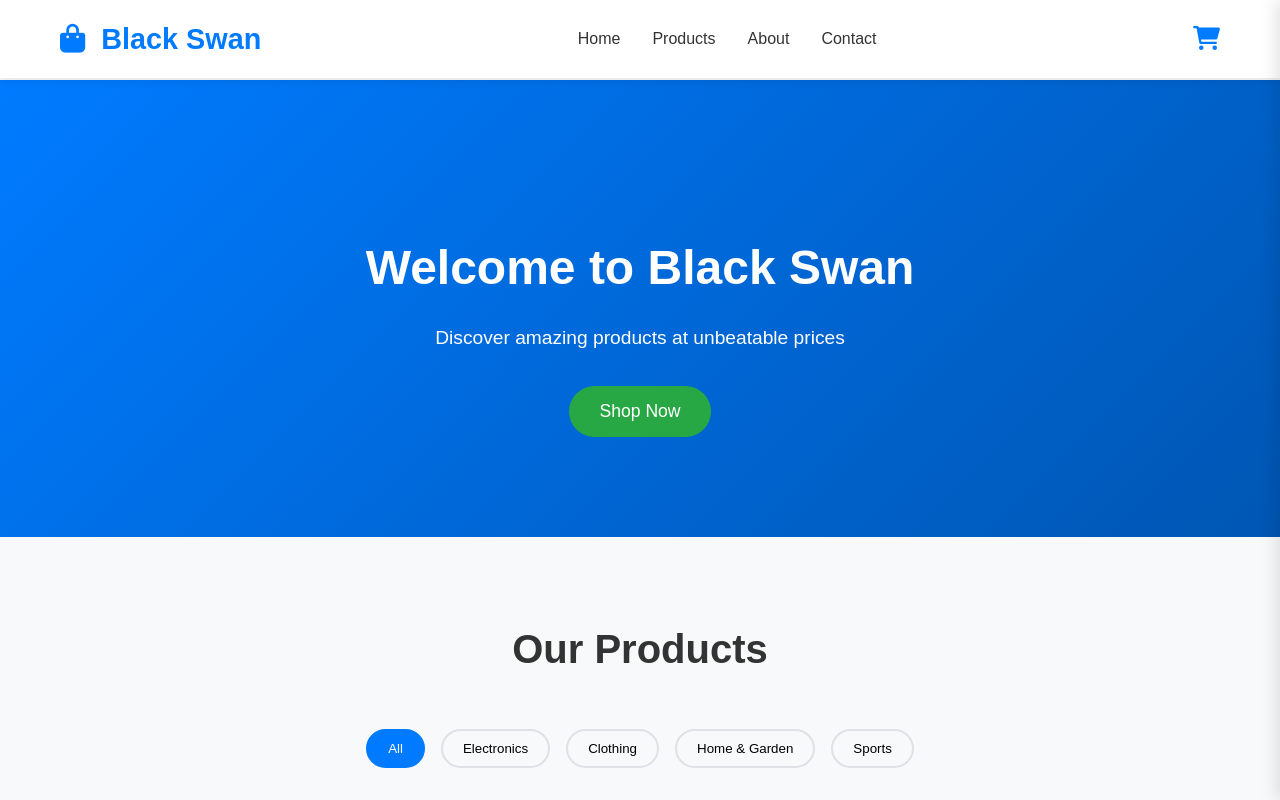
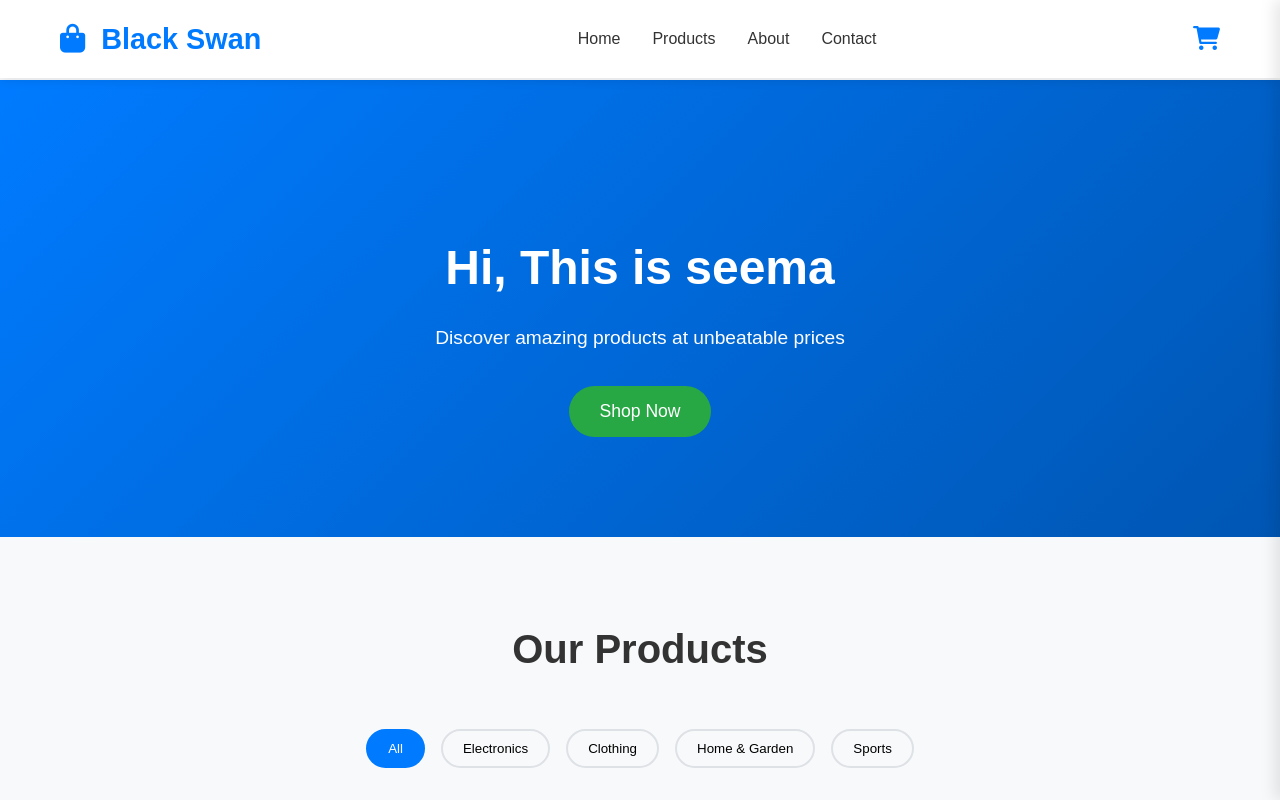
Before and after one commit to Seema-nowshatheen/Jenkinsfile, a plain HTML site: page index.html in a window 1280 px wide. Shown: the top 800 px of the page. Drawn offline with Linux system fonts and the light colour scheme; no server answers.

Commit message:
Update index.html

```diff
--- a/index.html
+++ b/index.html
@@ -32,7 +32,7 @@
     <!-- Hero Section -->
     <section class="hero" id="home">
         <div class="hero-content">
-            <h2>Welcome to Black Swan</h2>
+            <h2>Hi, This is seema</h2>
             <p>Discover amazing products at unbeatable prices</p>
             <button class="cta-button" onclick="document.getElementById('products').scrollIntoView()">
                 Shop Now
```
